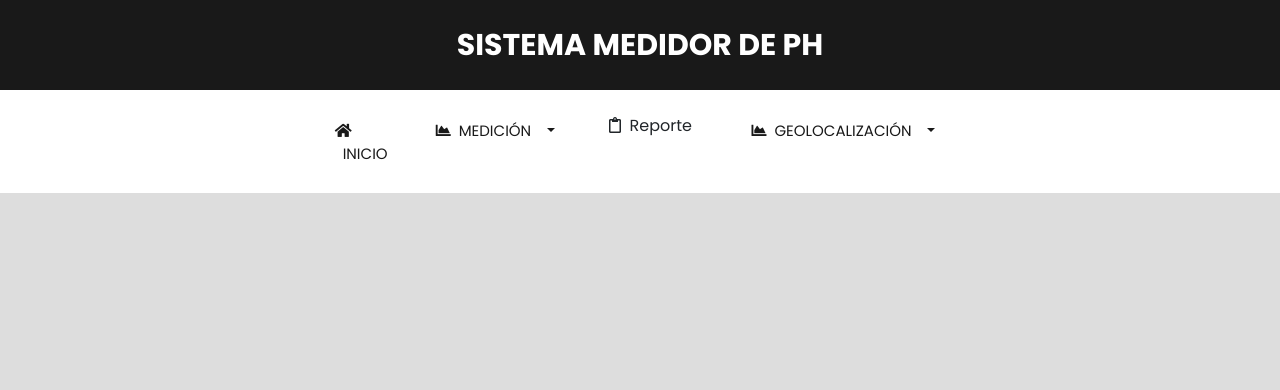
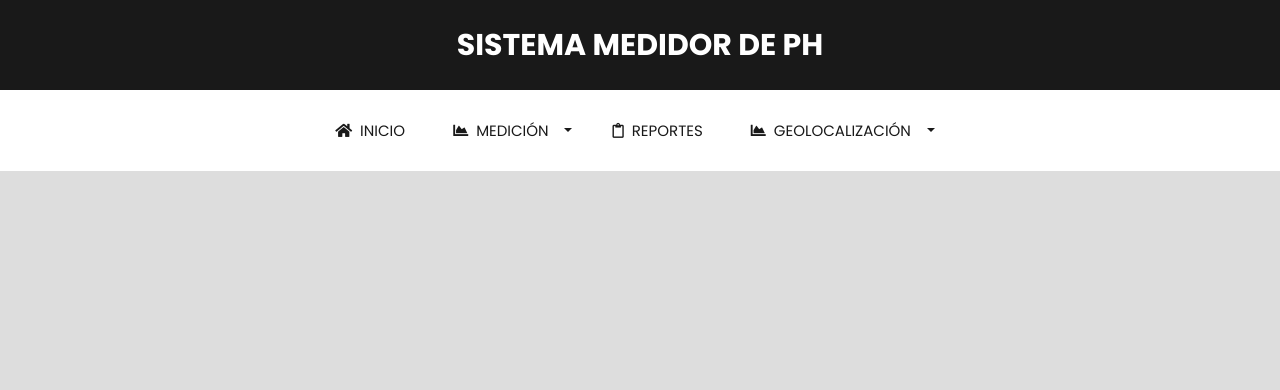
Before and after one commit to yanacallo/medidordeph, a PHP site: the page made by application/views/header.php in a window 1280 px wide. Shown: the top 390 px of the page. Run offline with PHP 8.4, Linux system fonts and the light colour scheme; the template is opened without the code that fills it, so the values that code supplies are empty; some libraries are stand-ins or nearby versions.

Commit message:
con reportes

```diff
--- a/application/views/header.php
+++ b/application/views/header.php
@@ -3,7 +3,7 @@
 
 <head>
   <meta charset="utf-8">
-  <title>Medición de PH</title>
+  <title>Medicion de PH</title>
   <meta content="width=device-width, initial-scale=1.0" name="viewport">
   <meta content="Construction Company Website Template" name="keywords">
   <meta content="Construction Company Website Template" name="description">
@@ -122,12 +122,8 @@
                   </a> -->
                 </div>
               </div>
-              <a href="<?php echo site_url('reportes/index'); ?>" class="dropdown-item">
-                    <i class="far fa-clipboard"></i>&nbsp;&nbsp;Reporte&nbsp;&nbsp;
-                  </a>
 
-
-
+              <a href="<?php echo site_url(); ?>/reportes/index" id="reportes" class="nav-item nav-link"><i class="far fa-clipboard"></i>&nbsp;&nbsp;REPORTES&nbsp;&nbsp;</a>
 
               <div class="nav-item dropdown">
                   <a href="#" class="nav-link dropdown-toggle" data-toggle="dropdown" id="geolocalizacion">
--- a/application/views/welcome_message.php
+++ b/application/views/welcome_message.php
@@ -44,7 +44,7 @@
                     <h2>CIYA</h2>
                 </div>
                 <div class="about-text">
-                    <p>
+                    <p style="text-align: justify;">
                     Estimar la calidad de los suelos es importante, puesto que contribuye a establecer la
                     sostenibilidad de los diferentes sistemas de manejo. Los suelos con máxima calidad son capaces
                     de mantener alta productividad y causar el mínimo deterioro ambiental.                    </p>
```
